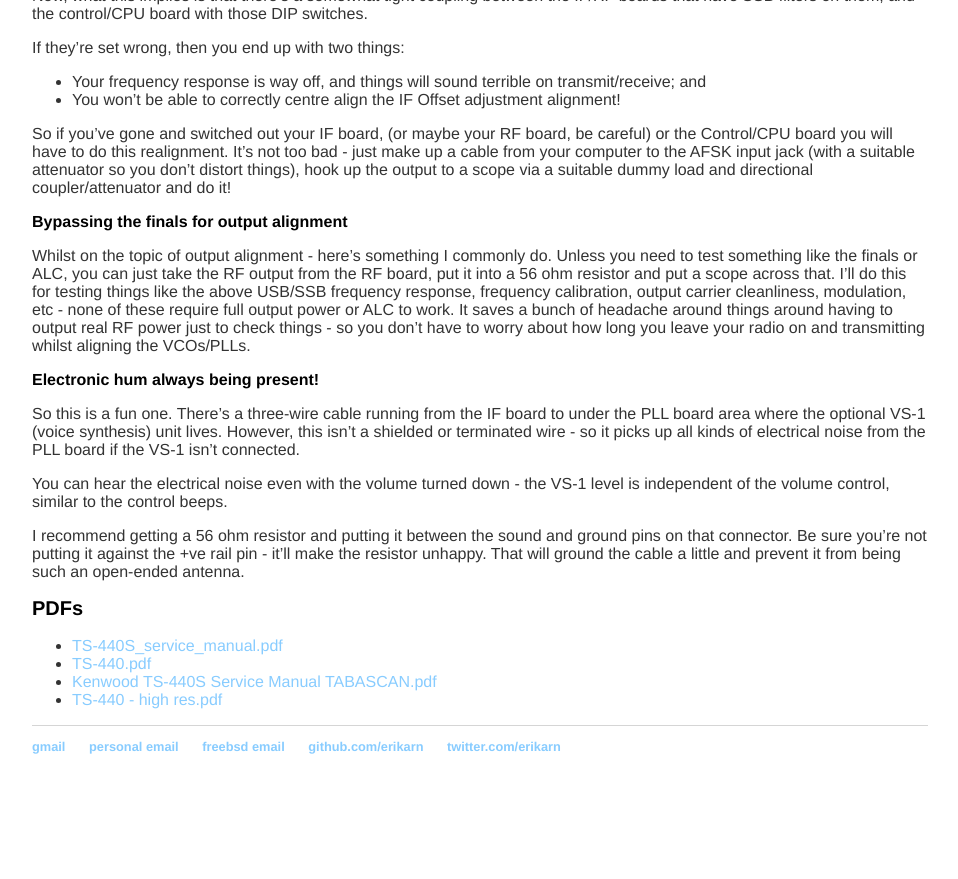
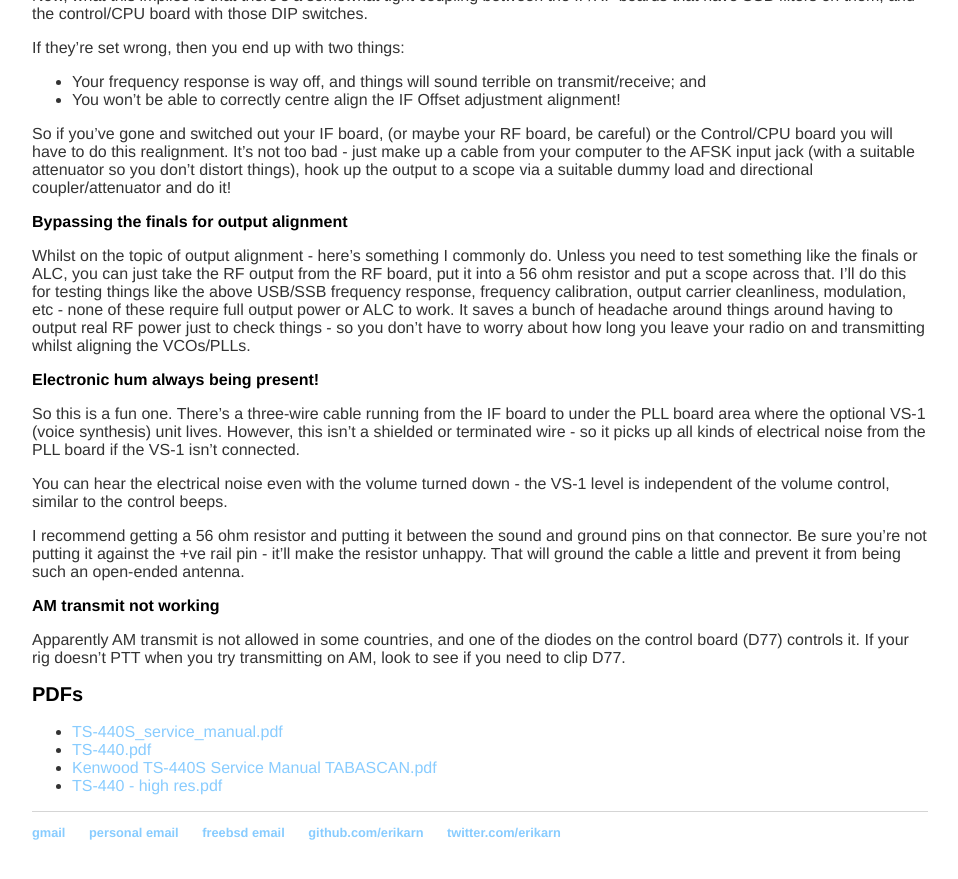
Before and after one commit to erikarn/erikarn.github.io, a Jekyll site: the page built from kenwood/TS-440/notes.md, in a window 1280 px wide and 900 px high, scrolled down 2620 px. Shown: the top 879 px of the window, without its empty margins (160-1118 px from the left). Built offline with Jekyll 4.4.1, drawn with Linux system fonts in a browser that asks for light colours; before the commit the page ends 3434 px from its top, so only the background shows below that.

Commit message:
d77 == AM transmit control

```diff
--- a/kenwood/TS-440/notes.md
+++ b/kenwood/TS-440/notes.md
@@ -137,6 +137,12 @@
 rail pin - it'll make the resistor unhappy.  That will ground the cable
 a little and prevent it from being such an open-ended antenna.
 
+### AM transmit not working
+
+Apparently AM transmit is not allowed in some countries, and one of the diodes
+on the control board (D77) controls it.  If your rig doesn't PTT when
+you try transmitting on AM, look to see if you need to clip D77.
+
 ## PDFs
 
  * [TS-440S_service_manual.pdf](TS-440S_service_manual.pdf)
```
